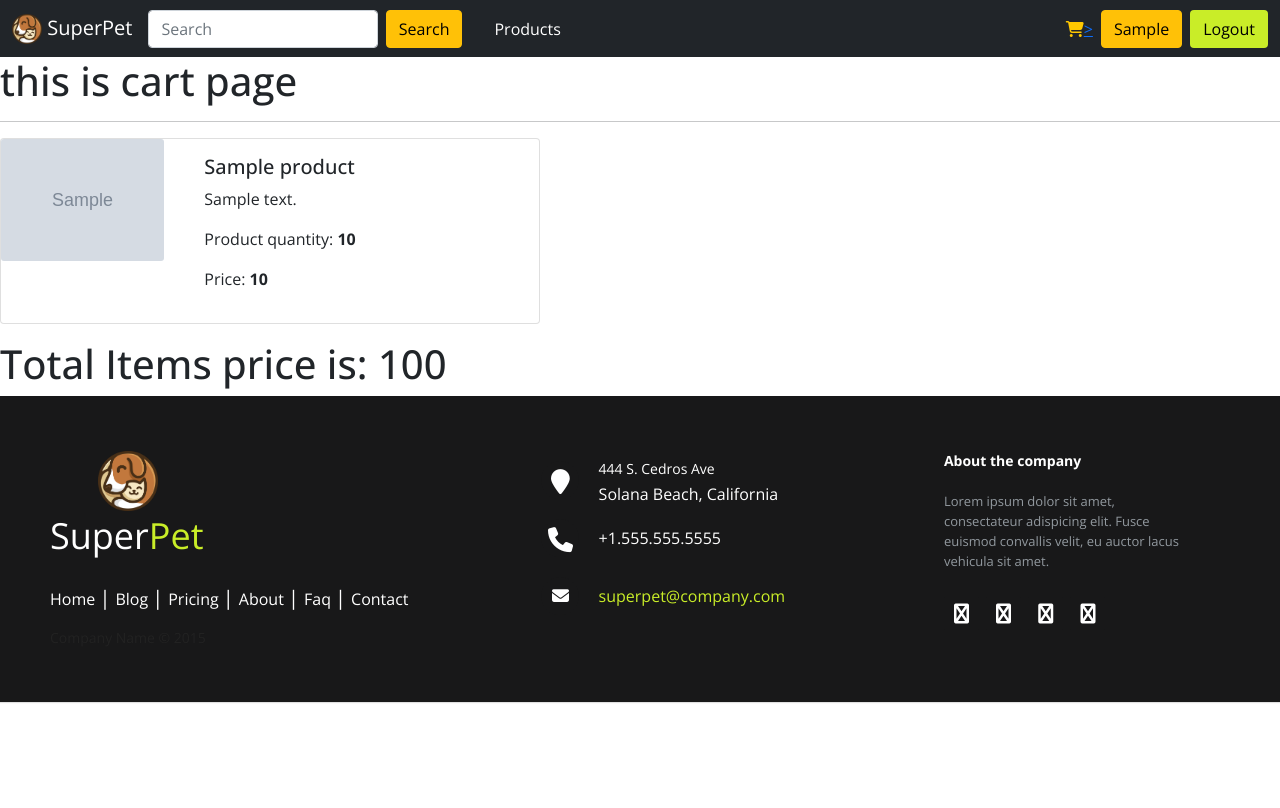
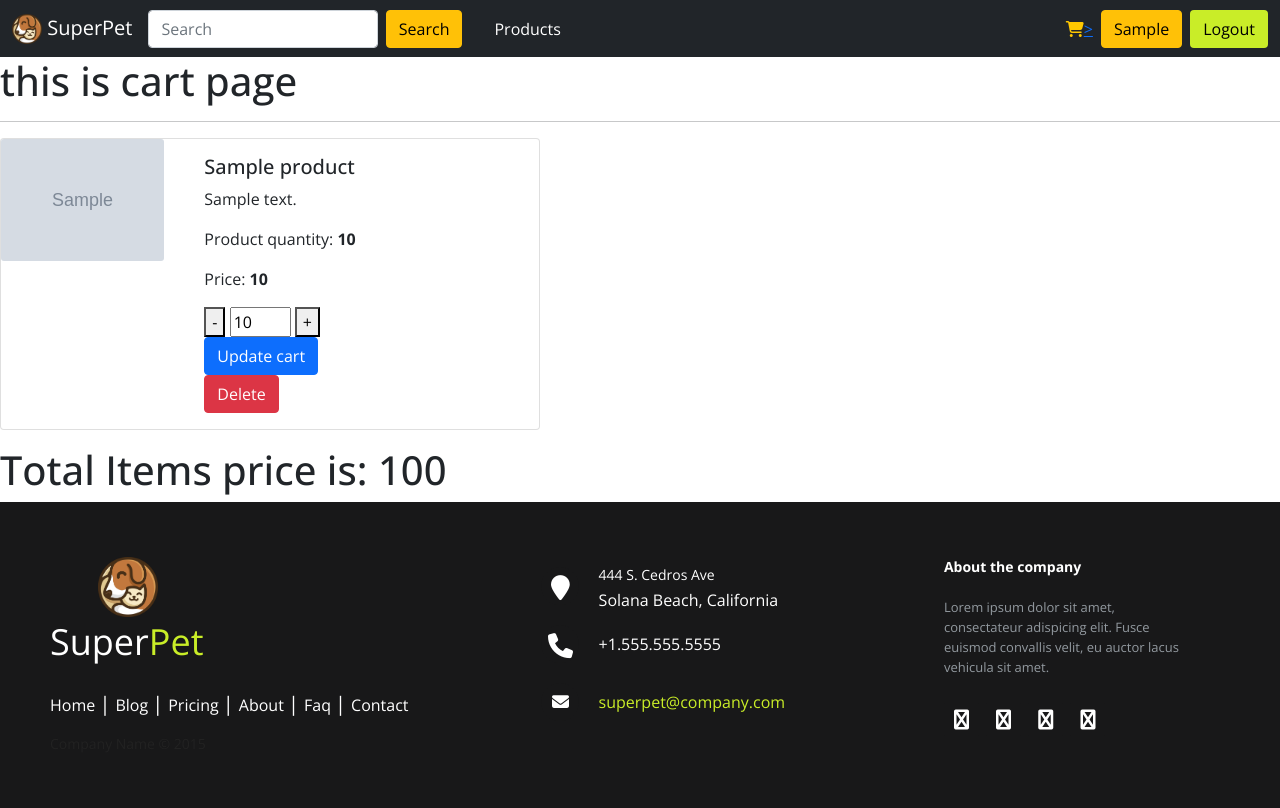
Before and after one commit to aradhya684/itvedant_django, a Django app: page /cart/ in a window 1280 px wide. Before the commit the page ends 703 px from the top, so only its background shows below. Run offline with Django 5.2, Linux system fonts and the light colour scheme; a user stored in the database is signed in; tables that the repository leaves empty hold one stand-in row (values such as "Sample post"); grey boxes marked "Sample" are stand-in pictures; some libraries are stand-ins or nearby versions.

Commit message:
05-11-2024

```diff
--- a/super_pet/cart/templates/cart.html
+++ b/super_pet/cart/templates/cart.html
@@ -12,13 +12,6 @@ Cart
 <h1>this is cart page</h1>
 <hr>
 {% for i in cart_items %}
-<!-- <hr>
-<li>{{i.quantity}}</li>
-<li>{{i.products.product_name}}</li>
-<li>{{i.products.product_price}}</li>
-<img src="{{ i.products.product_image.url }}" alt="" srcset="">-
-<hr> -->
-
 
 <div class="card mb-3" style="max-width: 540px;">
     <div class="row no-gutters">
@@ -31,7 +24,14 @@ Cart
           <p class="card-text">{{i.products.product_description}}<p>
           <p class="card-text">Product quantity: <b>{{i.quantity}}</b><p>
           <p class="card-text">Price: <b>{{i.products.product_price}}</b><p>
+            <form action="{% url 'update-cart-item' i.id %}">
+              <button type="button" onclick="updateQuantity(-1,{{i.id}})">-</button>
+              <input type="number" name="quantity" id="quantity-{{i.id}}" value="{{i.quantity}}" min="1" max="12">
+              <button type="button" onclick="updateQuantity(1,{{i.id}})">+</button><br>
+              <input class="btn btn-primary" type="submit" value="Update cart">
 
+            </form>
+            <a class="btn btn-danger" href="{% url 'delete-cart-item' i.id%}" role="button">Delete</a>
         </div>
       </div>
     </div>
--- a/super_pet/cart/urls.py
+++ b/super_pet/cart/urls.py
@@ -5,6 +5,9 @@ from . import views
 urlpatterns =[
 
 path("",views.show_cart,name = "showcart"),
-path("add-to-cart/<int:productID>/",views.add_to_cart,name = "addtocart")
+path("add-to-cart/<int:productID>/",views.add_to_cart,name = "addtocart"),
+path("update-cart/<int:pk>/",views.update_cartitem,name = "update-cart-item"),
+path("delete-cart/<int:pk>/",views.delete_cartitem,name = "delete-cart-item"),
+path("checkout/",views.checkout,name = "checkcout")
 
 ]
--- a/super_pet/cart/views.py
+++ b/super_pet/cart/views.py
@@ -29,3 +29,21 @@ def show_cart(request):
     for i in cart_items:
         total += i.quantity*i.products.product_price
     return render(request,'cart.html',{"cart_items":cart_items,"total":total})
+
+
+def update_cartitem(request,pk):
+    cartitem = CartItem.objects.get(id = pk)
+    cartitem.quantity = int(int(request.GET.get('quantity')))
+    cartitem.save()
+
+    return HttpResponseRedirect("/cart")
+
+
+def delete_cartitem(request,pk):
+    cartitem = CartItem.objects.get(id = pk)
+    cartitem.delete()
+    return HttpResponseRedirect("/cart")
+
+
+def checkout(request):
+    return render(request,"checkout.html")
--- a/super_pet/templates/index.html
+++ b/super_pet/templates/index.html
@@ -50,9 +50,9 @@
           </li>
 
         </ul>
+
+        {% if request.user.first_name %}
         <a href="{% url 'showcart' %}"><i class="fa-solid fa-cart-shopping" style="color: #ffc800;"></i>></a>
-        <!-- <svg xmlns="http://www.w3.org/2000/svg" viewBox="0 0 576 512">!Font Awesome Free 6.6.0 by @fontawesome - https://fontawesome.com License - https://fontawesome.com/license/free Copyright 2024 Fonticons, Inc.<path d="M0 24C0 10.7 10.7 0 24 0L69.5 0c22 0 41.5 12.8 50.6 32l411 0c26.3 0 45.5 25 38.6 50.4l-41 152.3c-8.5 31.4-37 53.3-69.5 53.3l-288.5 0 5.4 28.5c2.2 11.3 12.1 19.5 23.6 19.5L488 336c13.3 0 24 10.7 24 24s-10.7 24-24 24l-288.3 0c-34.6 0-64.3-24.6-70.7-58.5L77.4 54.5c-.7-3.8-4-6.5-7.9-6.5L24 48C10.7 48 0 37.3 0 24zM128 464a48 48 0 1 1 96 0 48 48 0 1 1 -96 0zm336-48a48 48 0 1 1 0 96 48 48 0 1 1 0-96z"/></svg> -->
-        {% if request.user.first_name %}
         <a class="btn btn-warning mx-2" href="{% url 'loginpage' %}" role="button">{{request.user.first_name}}</a>
         <a class="btn" href="{% url 'logoutpage' %}" role="button" id="button">Logout</a>
         {% else %}
--- a/super_pet/templates/navbar.html
+++ b/super_pet/templates/navbar.html
@@ -26,10 +26,10 @@
           </li>
 
         </ul>
-        <!-- <svg xmlns="http://www.w3.org/2000/svg" viewBox="0 0 576 512">!Font Awesome Free 6.6.0 by @fontawesome - https://fontawesome.com License - https://fontawesome.com/license/free Copyright 2024 Fonticons, Inc.<path d="M0 24C0 10.7 10.7 0 24 0L69.5 0c22 0 41.5 12.8 50.6 32l411 0c26.3 0 45.5 25 38.6 50.4l-41 152.3c-8.5 31.4-37 53.3-69.5 53.3l-288.5 0 5.4 28.5c2.2 11.3 12.1 19.5 23.6 19.5L488 336c13.3 0 24 10.7 24 24s-10.7 24-24 24l-288.3 0c-34.6 0-64.3-24.6-70.7-58.5L77.4 54.5c-.7-3.8-4-6.5-7.9-6.5L24 48C10.7 48 0 37.3 0 24zM128 464a48 48 0 1 1 96 0 48 48 0 1 1 -96 0zm336-48a48 48 0 1 1 0 96 48 48 0 1 1 0-96z"/></svg> -->
+
+        {% if request.user.first_name %}
         <a href="{% url 'showcart' %}"><i class="fa-solid fa-cart-shopping" style="color: #ffc800;"></i>></a>
 
-        {% if request.user.first_name %}
         <a class="btn btn-warning mx-2" href="{% url 'loginpage' %}" role="button">{{request.user.first_name}}</a>
         <a class="btn" href="{% url 'logoutpage' %}" role="button" id="button">Logout</a>
         {% else %}
```
Also changed, not shown: super_pet/cart/templates/checkout.html (added, +14 -0 lines).
